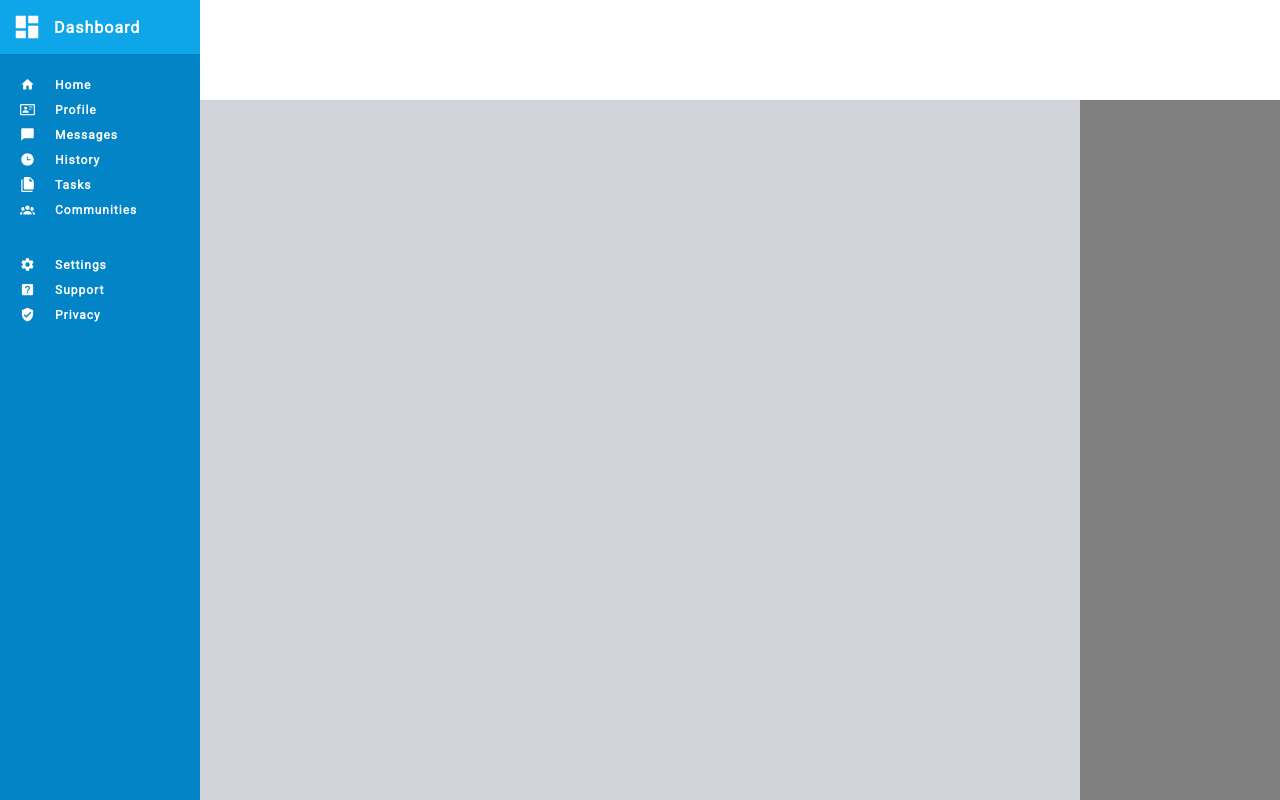
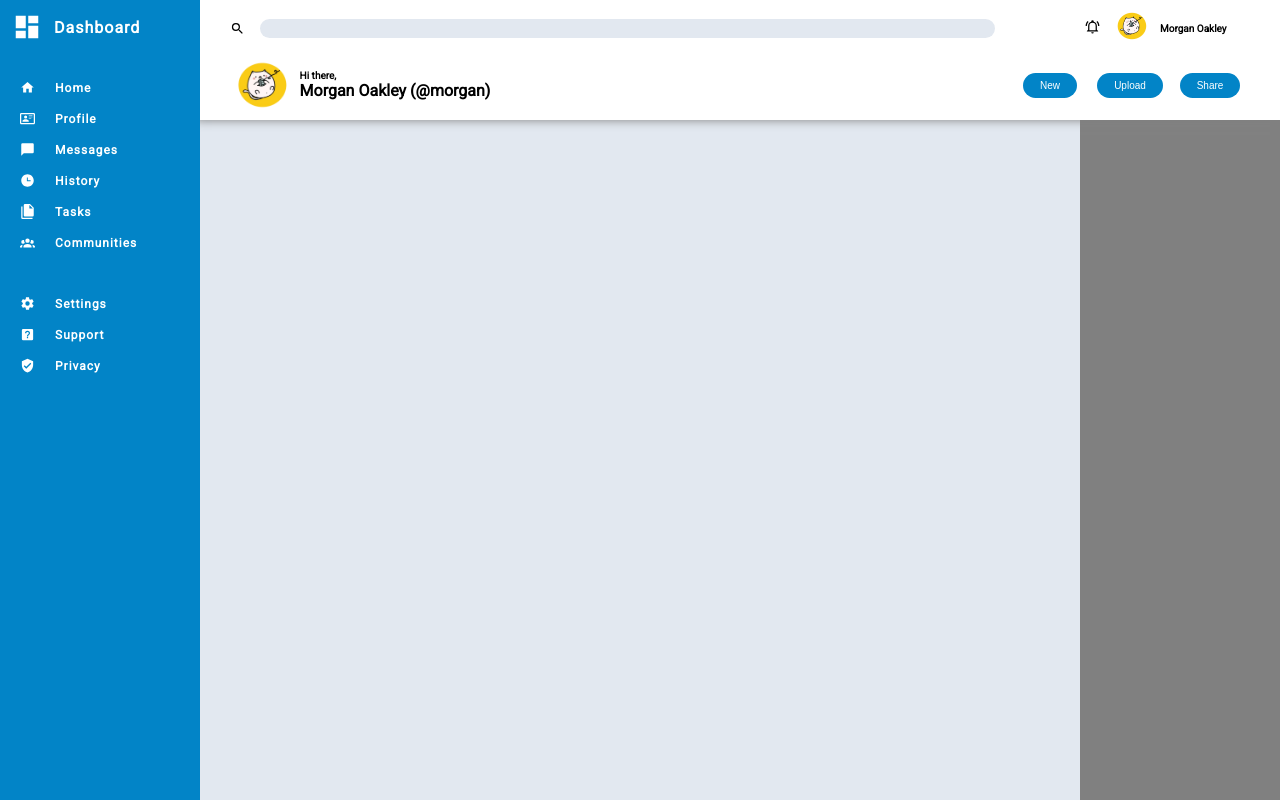
Before and after one commit to leinadest/admin-dashboard, a plain HTML site: page index.html in a window 1280 px wide. Drawn offline with Linux system fonts and the light colour scheme.

Commit message:
Create the header's design
The header is now designed with a search bar, a notifications
button, a profile link, and three buttons "New", "Upload", and
"Share"

```diff
--- a/index.html
+++ b/index.html
@@ -13,20 +13,36 @@
                 <img src="assets/view-dashboard.svg" style="width: 30px; height: 30px; margin: 12px">
                 Dashboard
             </li>
-            <li><img src="assets/home.svg">Home</li>
-            <li><img src="assets/card-account-details-outline.svg">Profile</li>
-            <li><img src="assets/message.svg">Messages</li>
-            <li><img src="assets/clock-time-three.svg">History</li>
-            <li><img src="assets/file-multiple.svg">Tasks</li>
-            <li><img src="assets/account-group.svg">Communities</li>
-            <li style="margin-top: 30px"><img src="assets/cog.svg">Settings</li>
-            <li><img src="assets/help-box.svg">Support</li>
-            <li><img src="assets/shield-check.svg">Privacy</li>
+            <li><a><img src="assets/home.svg">Home</a></li>
+            <li><a><img src="assets/card-account-details-outline.svg">Profile</a></li>
+            <li><a><img src="assets/message.svg">Messages</a></li>
+            <li><a><img src="assets/clock-time-three.svg">History</a></li>
+            <li><a><img src="assets/file-multiple.svg">Tasks</a></li>
+            <li><a><img src="assets/account-group.svg">Communities</a></li>
+            <li style="margin-top: 30px"><a><img src="assets/cog.svg">Settings</a></li>
+            <li><a><img src="assets/help-box.svg">Support</a></li>
+            <li><a><img src="assets/shield-check.svg">Privacy</a></li>
         </ul>
     </nav>
     <header>
-        <div class="search"></div>
-        <div></div>
+        <div>
+            <form class="search">
+                <button></button>
+                <input type="text" name="search">
+            </form>
+            <a style="justify-self: end"><img src="assets/bell-ring-outline.svg"></a>
+            <a><img style="margin-right: 15px" src="assets/cat.png" class="profile"></a>
+            <a style="font-size: 10px">Morgan Oakley</a>
+        </div>
+        <div>
+            <img src="assets/cat.png" style="width: auto; height: 50px">
+            <p style="font-size: 10px">
+                Hi there,<br><span style="font-size: 16px">Morgan Oakley (@morgan)</span>
+            </p>
+            <button style="grid-column-start: 4">New</button>
+            <button>Upload</button>
+            <button>Share</button>
+        </div>
     </header>
     <main></main>
     <section class="announcements"></section>
--- a/style.css
+++ b/style.css
@@ -3,20 +3,32 @@
 body {
     height: 100vh;
     font-family: 'Roboto', sans-serif;
-    letter-spacing: 1px;
+    font-weight: bold;
     display: grid;
-    grid-template: 100px 3fr 3fr / 200px 5fr 200px;
+    grid-template: 120px 3fr 3fr / 200px 5fr 200px;
     margin: 0px;
 }
 
+img {
+    width: 15px;
+    height: 15px;
+}
+
+.profile {
+    width: auto;
+    height: 30px;
+}
+
 .sidebar {
+    letter-spacing: 1px;
     color: white;
-    font-weight: bold;
     background-color: #0284c7;
     grid-row: 1 / -1;
+    z-index: 1;
 }
 
 .sidebar img {
+    margin: 8px 20px;
     filter: invert();
 }
 
@@ -25,27 +37,79 @@ body {
     list-style: none;
     margin: 0px;
     padding: 0px;
-    display: grid;
 }
 
-.sidebar li img {
-    width: 15px;
-    height: 15px;
-    margin: 5px 20px;
-}
-
-.sidebar li {
+.sidebar a, li {
     display: flex;
     align-items: center;
 }
 
-.sidebar li:hover {
-    background-color: #0ea5e9;
+header {
+    padding: 10px 30px;
+    grid-column: 2 / -1;
+    display: grid;
+    grid-template-rows: 1fr 1fr;
+    gap: 14px;
+    box-shadow: gray 0px -5px 10px 5px;
+    z-index: 0;
+}
+
+header div {
+    display: grid;
+    grid-template-columns: 65px 200px 1fr 80px 80px 80px;
+    align-items: center;
+    justify-items: center;
+}
+
+header > div:first-child {
+    grid-template-columns: 1fr 90px 30px 90px;
+    justify-items: normal;
+    gap: 15px;
+}
+
+.search {
+    display: grid;
+    grid-template-columns: 15px 1fr;
+    align-items: center;
+    gap: 15px;
+}
+
+.search button {
+    width: 15px;
+    height: 15px;
+    padding: 0px;
+    border: 0px;
+    background-color: transparent;
+    background-image: url(assets/magnify.svg);
+}
+
+input[name="search"] {
+    font-size: 10px;
+    font-weight: bold;
+    background-color: #e2e8f0;
+    padding: 2px 10px;
+    border-color: transparent;
+    border-radius: 20px;
+}
+
+input[type="text"]:focus {
+    outline: none;
+    border: 2px solid gray;
+    box-shadow: lightgray 2px 2px 5px;
+}
+
+a:hover, button:hover {
+    filter: opacity(0.5);
     cursor: pointer;
 }
 
-header {
-    grid-column: 2 / -1;
+header > div:last-child button {
+    font-size: 10px;
+    color: white;
+    background-color: #0284c7;
+    padding: 5px 15px;
+    border-color: transparent;
+    border-radius: 20px;
 }
 
 main {
@@ -61,7 +125,7 @@ main {
 }
 
 main, section {
-    background-color: #d1d5db;
+    background-color: #e2e8f0;
 }
 
 section {
```
Also changed, not shown: assets/bell-ring-outline.svg (added), assets/cat.png (added), assets/dog.png (added), assets/hero.png (added), assets/magnify.svg (added), assets/penguin.png (added).
